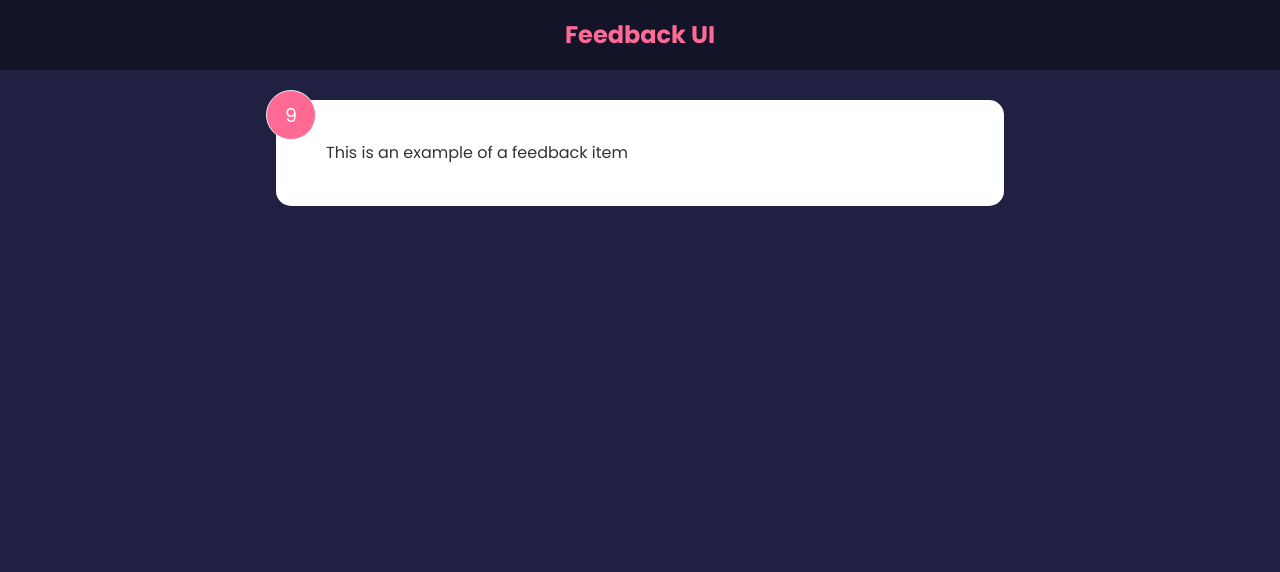
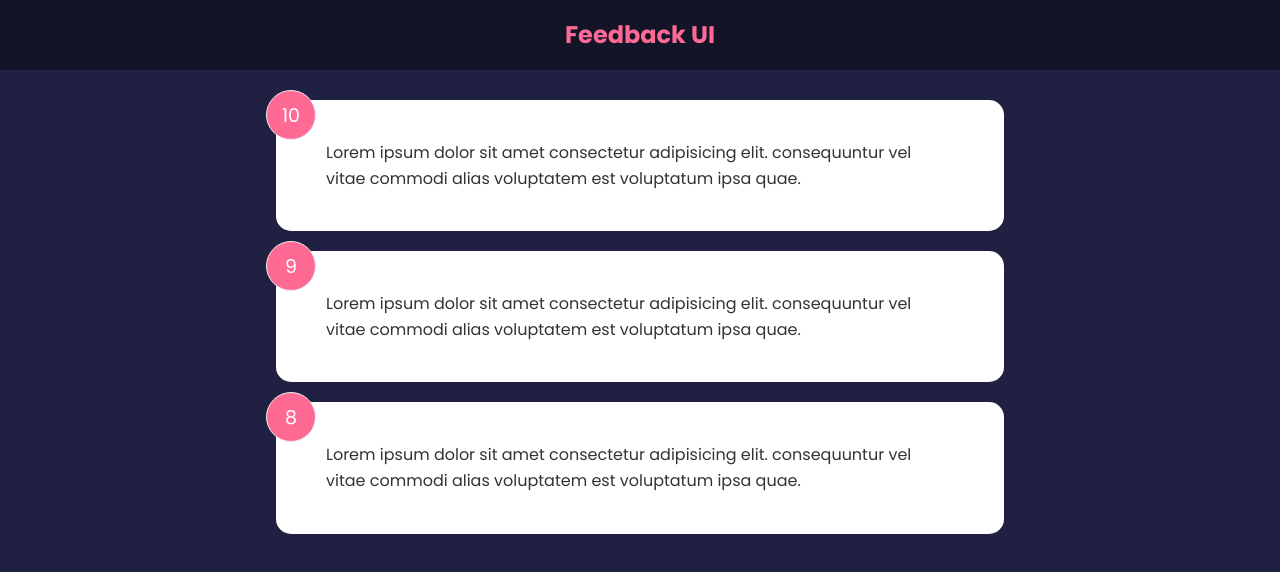
Before and after one commit to Kgaogel09/reactjs-course, a React (Create React App) app in the folder feedback-app/: page / in a window 1280 px wide. Shown: the top 572 px of the page. Built offline with nearby package versions, Linux system fonts and the light colour scheme.

Commit message:
global state

```diff
--- a/feedback-app/src/App.js
+++ b/feedback-app/src/App.js
@@ -1,12 +1,15 @@
-import FeedbackItem from "./components/FeedbackItem"
+import { useState } from "react"
+import FeedbackList from "./components/FeedbackList"
 import Header from "./components/Header"
+import FeedBackData from "./data/FeedbackData"
 
 function App() {
+  const [feedback, setFeedBack] = useState(FeedBackData)
   return (
     <>
       <Header />
       <div className='container'>
-        <FeedbackItem />
+        <FeedbackList feedback={feedback} />
       </div>
     </>
   )
--- a/feedback-app/src/components/FeedbackItem.jsx
+++ b/feedback-app/src/components/FeedbackItem.jsx
@@ -1,13 +1,8 @@
-import { useState } from "react"
-
-function FeedbackItem() {
-  const [rating, setRating] = useState(9)
-  const [text, setText] = useState("This is an example of a feedback item")
-
+function FeedbackItem({ item }) {
   return (
     <div className='card'>
-      <div className='num-display'>{rating}</div>
-      <div className='text-display'>{text}</div>
+      <div className='num-display'>{item.rating}</div>
+      <div className='text-display'>{item.text}</div>
     </div>
   )
 }
--- /dev/null
+++ b/feedback-app/src/components/FeedbackList.jsx
@@ -0,0 +1,16 @@
+import FeedbackItem from "./FeedbackItem"
+
+function FeedbackList({ feedback }) {
+  if (!feedback || feedback.length === 0) {
+    return <p>No Feedback yet</p>
+  }
+  return (
+    <div className='feedback-list'>
+      {feedback.map((item) => {
+        return <FeedbackItem item={item} key={item.id} />
+      })}
+    </div>
+  )
+}
+
+export default FeedbackList
--- /dev/null
+++ b/feedback-app/src/data/FeedbackData.js
@@ -0,0 +1,19 @@
+const FeedBackData = [
+  {
+    id: 1,
+    rating: 10,
+    text: "Lorem ipsum dolor sit amet consectetur adipisicing elit. consequuntur vel vitae commodi alias voluptatem est voluptatum ipsa quae.",
+  },
+  {
+    id: 2,
+    rating: 9,
+    text: "Lorem ipsum dolor sit amet consectetur adipisicing elit. consequuntur vel vitae commodi alias voluptatem est voluptatum ipsa quae.",
+  },
+  {
+    id: 3,
+    rating: 8,
+    text: "Lorem ipsum dolor sit amet consectetur adipisicing elit. consequuntur vel vitae commodi alias voluptatem est voluptatum ipsa quae.",
+  },
+]
+
+export default FeedBackData
```
